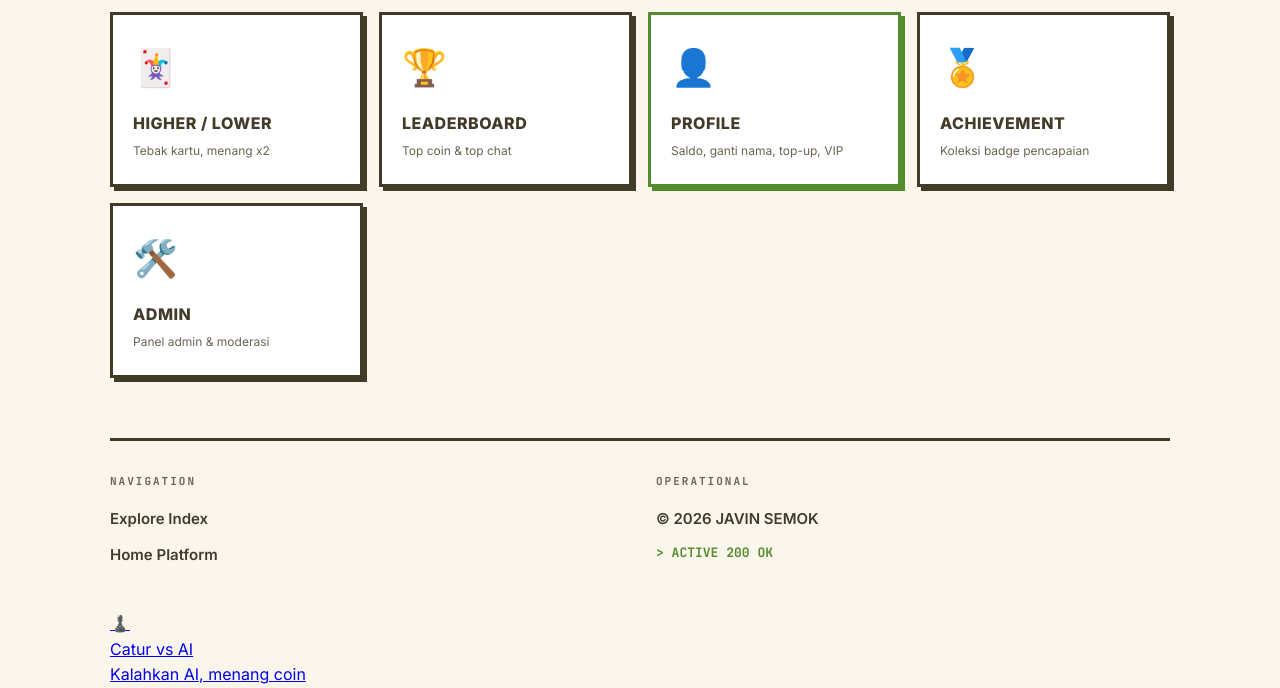
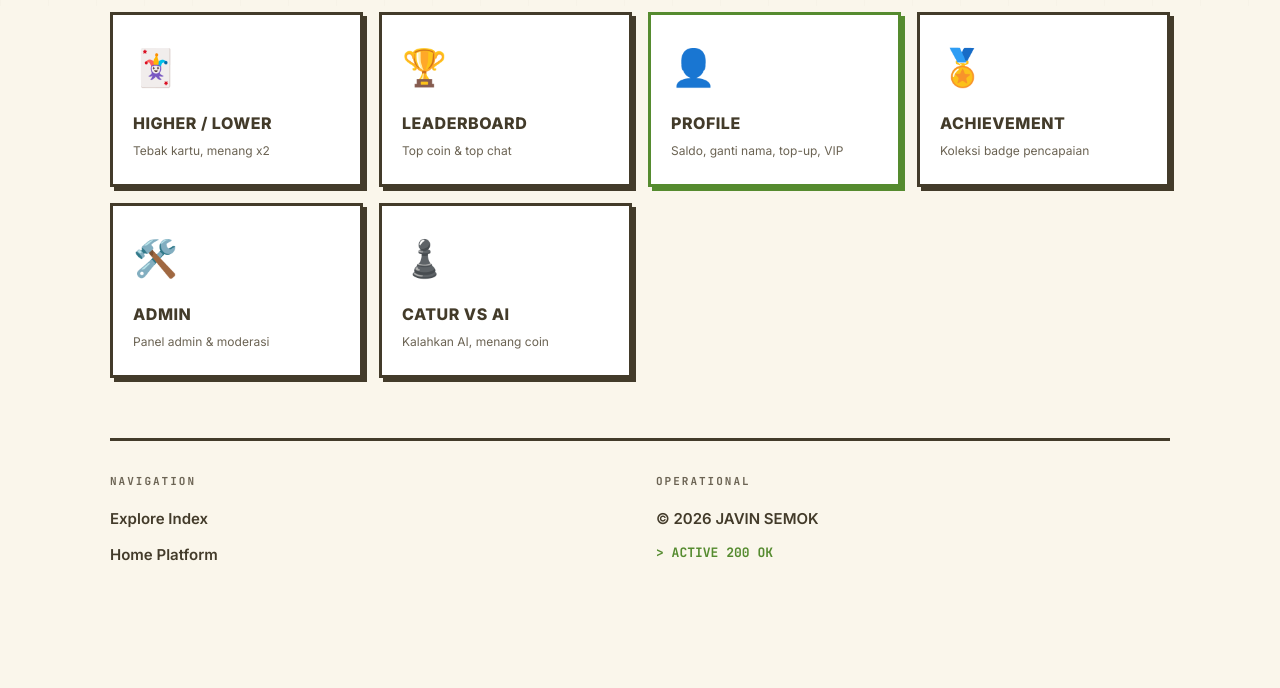
Before and after one commit to adityaariwicaksono259-afk/JAVIN-SEMOK, a website: page public/index.html in a window 1280 px wide. Shown: the part 794-1482 px from the top of the page. After the commit the page ends 1405 px from the top, so only its background shows below. Drawn offline with nearby package versions, Linux system fonts and the light colour scheme; no server answers.

Commit message:
fix: chess card style

```diff
--- a/public/index.html
+++ b/public/index.html
@@ -64,6 +64,7 @@ button,a,input,select,textarea,[role="button"]{min-height:44px}
 <a href="/profile.html" class="card" style="background:#fff;border:3px solid #558b2f;box-shadow:4px 4px 0 #558b2f;padding:24px 20px;text-decoration:none;color:#433b2a;display:block"><div style="font-size:36px;margin-bottom:14px">👤</div><div style="font-size:16px;font-weight:800;margin-bottom:6px;text-transform:uppercase;letter-spacing:.5px">Profile</div><div style="font-size:12px;color:#6b6353;line-height:1.5">Saldo, ganti nama, top-up, VIP</div></a>
 <a href="/achievement.html" class="card" style="background:#fff;border:3px solid #433b2a;box-shadow:4px 4px 0 #433b2a;padding:24px 20px;text-decoration:none;color:#433b2a;display:block"><div style="font-size:36px;margin-bottom:14px">🏅</div><div style="font-size:16px;font-weight:800;margin-bottom:6px;text-transform:uppercase;letter-spacing:.5px">Achievement</div><div style="font-size:12px;color:#6b6353;line-height:1.5">Koleksi badge pencapaian</div></a>
 <a href="/admin.html" class="card" style="background:#fff;border:3px solid #433b2a;box-shadow:4px 4px 0 #433b2a;padding:24px 20px;text-decoration:none;color:#433b2a;display:block"><div style="font-size:36px;margin-bottom:14px">🛠️</div><div style="font-size:16px;font-weight:800;margin-bottom:6px;text-transform:uppercase;letter-spacing:.5px">Admin</div><div style="font-size:12px;color:#6b6353;line-height:1.5">Panel admin & moderasi</div></a>
+<a href="/chess.html" class="card" style="background:#fff;border:3px solid #433b2a;box-shadow:4px 4px 0 #433b2a;padding:24px 20px;text-decoration:none;color:#433b2a;display:block"><div style="font-size:36px;margin-bottom:14px">♟️</div><div style="font-size:16px;font-weight:800;margin-bottom:6px;text-transform:uppercase;letter-spacing:.5px">Catur vs AI</div><div style="font-size:12px;color:#6b6353;line-height:1.5">Kalahkan AI, menang coin</div></a>
 </div>
 <div class="footer" style="margin-top:60px;padding-top:32px;border-top:3px solid #433b2a">
 <div style="display:grid;grid-template-columns:1fr 1fr;gap:32px;margin-bottom:32px;text-align:left">
@@ -78,7 +79,7 @@ button,a,input,select,textarea,[role="button"]{min-height:44px}
 <div style="font-family:'JetBrains Mono',monospace;font-size:13px;font-weight:700;color:#558b2f">&gt; ACTIVE 200 OK</div>
 </div>
 </div>
-<a href="/chess.html" class="nav-card"><div class="nav-icon">♟️</div><div class="nav-name">Catur vs AI</div><div class="nav-desc">Kalahkan AI, menang coin</div></a>
+
 </div>
 </div>
 <script src="common.js"></script>
```
